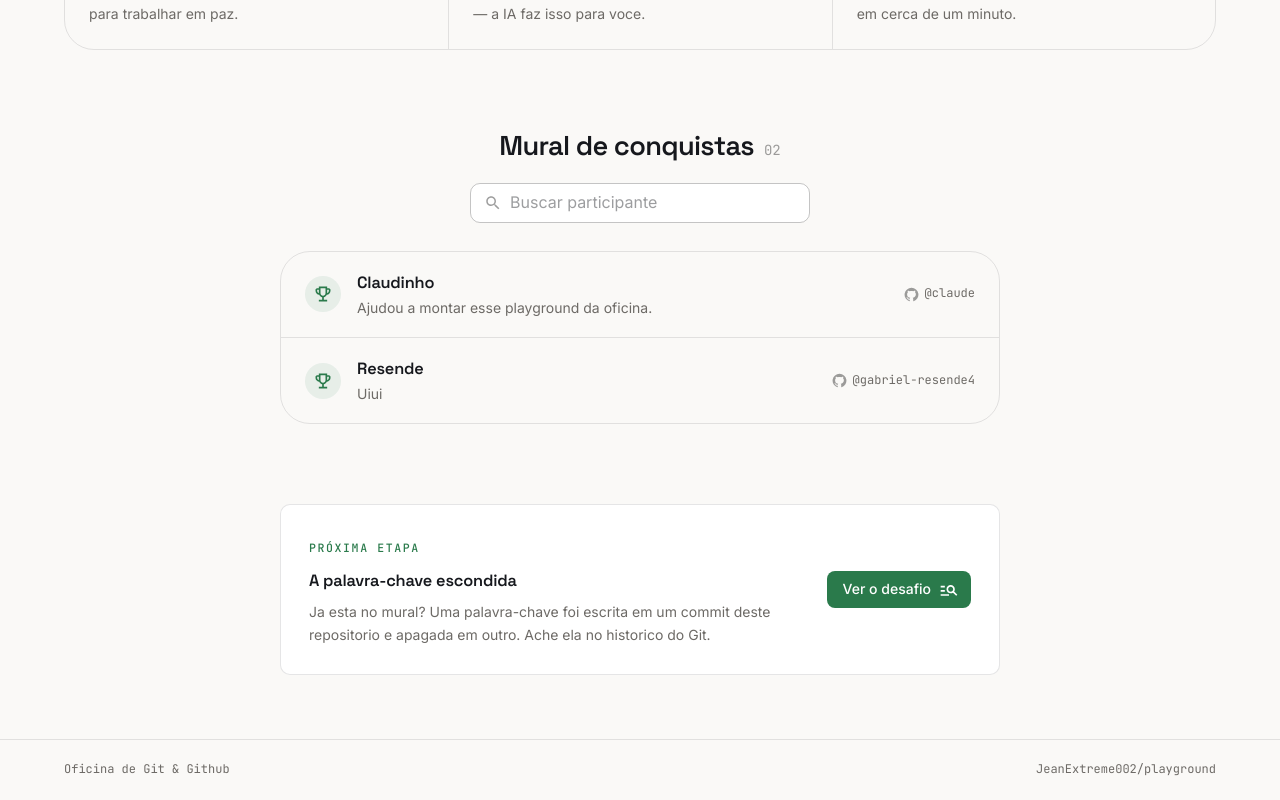
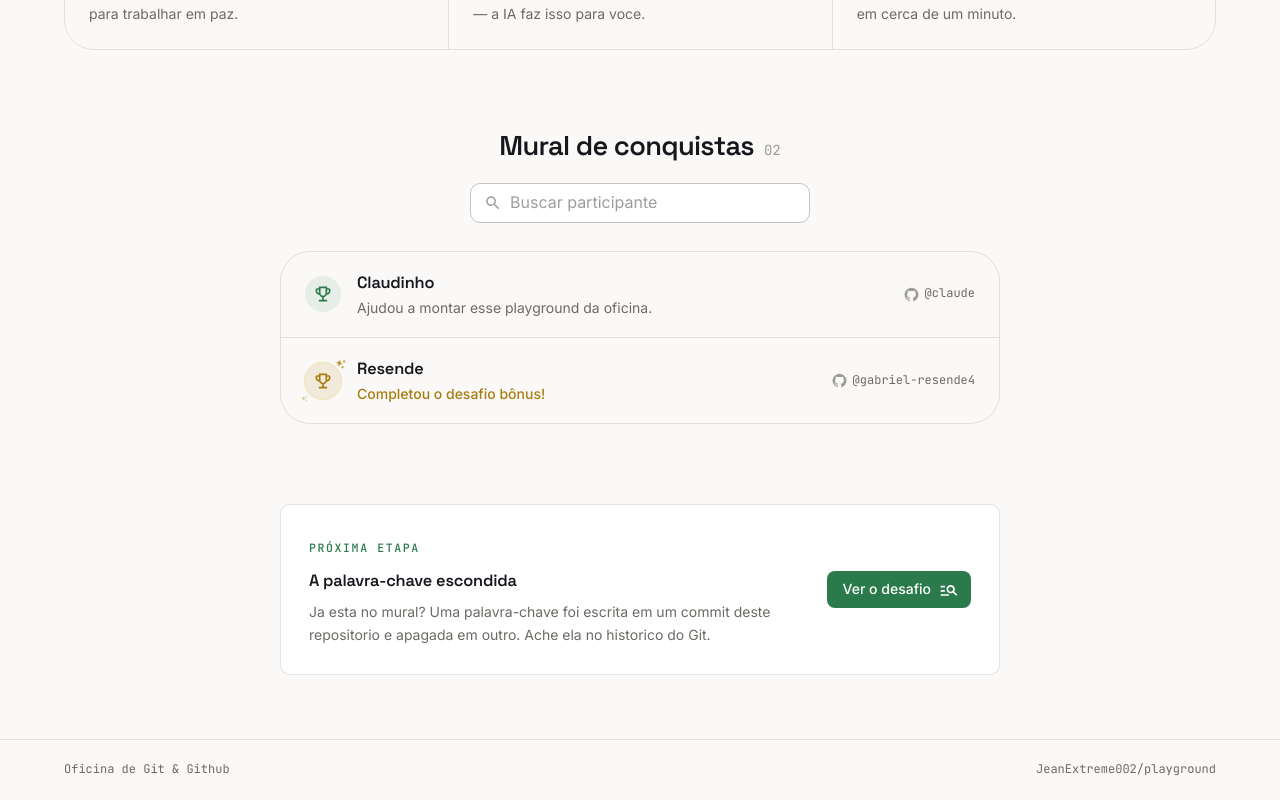
Before and after one commit to JeanExtreme002/playground, a React (Vite) app: page / in a window 1280 px wide. Shown: the part 637-1437 px from the top of the page. Built offline with nearby package versions, Linux system fonts and the light colour scheme.

Commit message:
Update gabriel-resende4.js

```diff
--- a/src/participants/gabriel-resende4.js
+++ b/src/participants/gabriel-resende4.js
@@ -1,5 +1,5 @@
 export const participant = {
   name: 'Resende',
   github: 'gabriel-resende4',
-  message: 'Uiui',
+  message: 'Eureka',
 }
```
